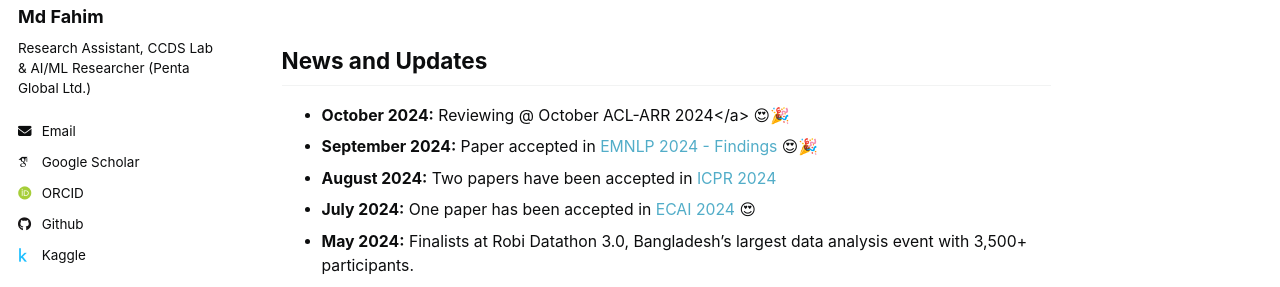
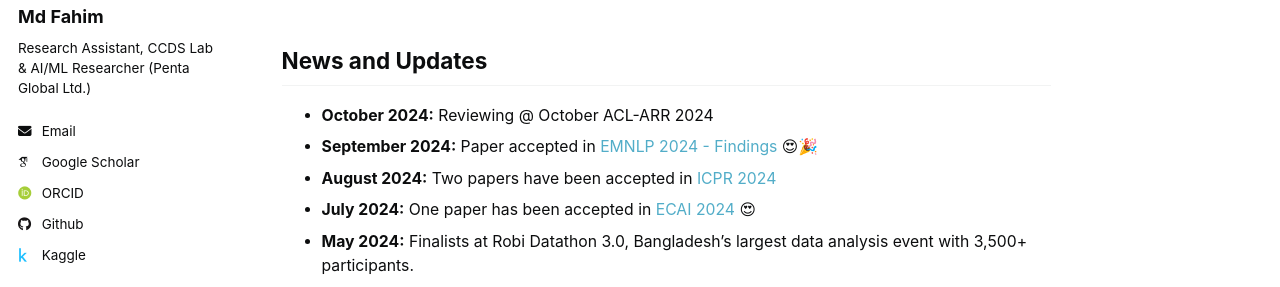
Before and after one commit to md-fahim/md-fahim.github.io, a Jekyll site: the page built from _pages/about.md, in a window 1280 px wide and 900 px high. Shown: the part 331-618 px from the top of the window. Built offline with Jekyll 4.4.1, drawn with Linux system fonts in a browser that asks for light colours; some web fonts are replaced.

Commit message:
few_changes

```diff
--- a/_pages/about.md
+++ b/_pages/about.md
@@ -66,7 +66,7 @@ My research interests are primarily in Natural Language Processing (NLP) and Mul
 </ul> -->
 
 <h2>News and Updates</h2>
-- **October 2024:** Reviewing @ October ACL-ARR 2024</a> 😍🎉
+- **October 2024:** Reviewing @ October ACL-ARR 2024
 - **September 2024:** Paper accepted in <a href="https://2024.emnlp.org/">EMNLP 2024 - Findings</a> 😍🎉
 - **August 2024:** Two papers have been accepted in <a href="https://icpr2024.org/index.html">ICPR 2024</a>
 - **July 2024:** One paper has been accepted in <a href="https://www.ecai2024.eu/calls/main-track">ECAI 2024</a> 😍
```
